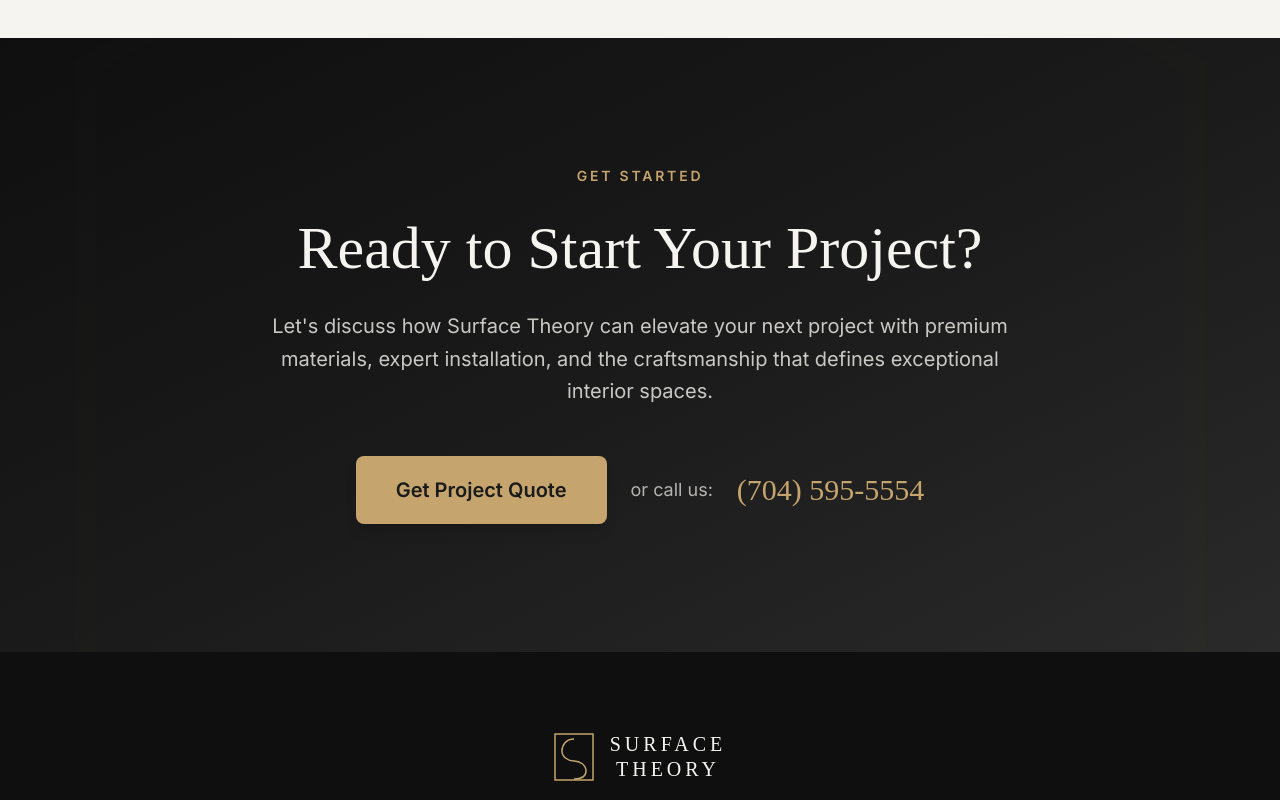
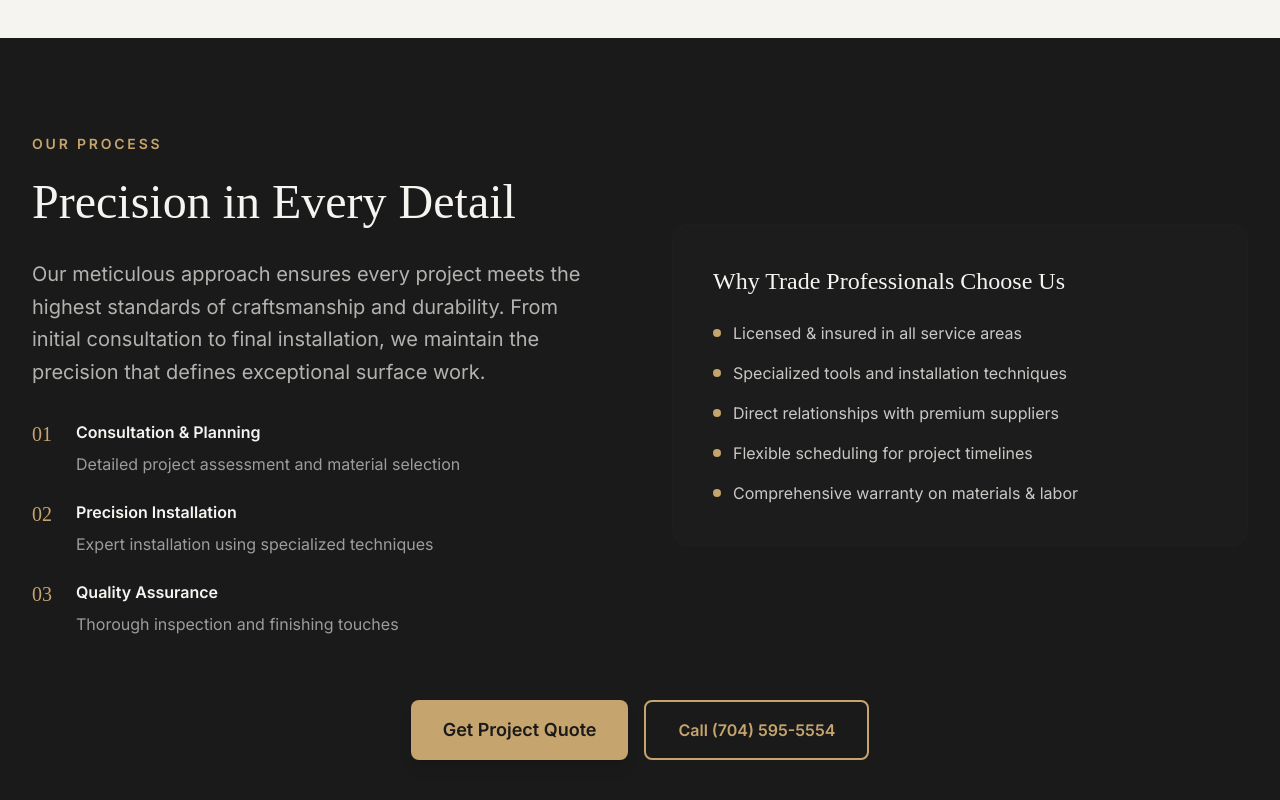
Before and after one commit to Landing-Pages-Websites/surface-theory-landing, a Next.js app: page / in a window 1280 px wide. Shown: the part 3140-3940 px from the top of the page. Built offline with nearby package versions, Linux system fonts and the light colour scheme.

Commit message:
Add 6th section with anchor (#about) and proper anchor IDs for all sections: #hero, #stats, #services, #testimonials, #about, #quote

```diff
--- a/src/app/page.tsx
+++ b/src/app/page.tsx
@@ -314,7 +314,7 @@ export default function SurfaceTheoryLanding() {
       </section>
 
       {/* Stats Section - Professional design */}
-      <section className="py-24 bg-surface-cream">
+      <section id="stats" className="py-24 bg-surface-cream">
         <div className="max-w-7xl mx-auto px-4 sm:px-6 lg:px-8">
           <div className="grid grid-cols-2 md:grid-cols-4 gap-12 text-center">
             {[
@@ -398,7 +398,7 @@ export default function SurfaceTheoryLanding() {
       </section>
 
       {/* Testimonials - Sophisticated layout */}
-      <section className="py-24 bg-surface-cream">
+      <section id="testimonials" className="py-24 bg-surface-cream">
         <div className="max-w-7xl mx-auto px-4 sm:px-6 lg:px-8">
           <Reveal>
             <div className="text-center mb-20">
@@ -445,6 +445,76 @@ export default function SurfaceTheoryLanding() {
           </div>
 
           <Reveal delay={600}>
+            <div className="text-center mt-16">
+              <div className="flex flex-col sm:flex-row gap-4 justify-center">
+                <a href="#quote" className="bg-brass text-surface-dark px-8 py-4 rounded-lg font-semibold text-lg hover:bg-brass-light transition-colors shadow-lg">
+                  Get Project Quote
+                </a>
+                <a href={PHONE_HREF} className="border-2 border-brass text-brass px-8 py-4 rounded-lg font-semibold hover:bg-brass hover:text-surface-dark transition-all">
+                  Call {PHONE}
+                </a>
+              </div>
+            </div>
+          </Reveal>
+        </div>
+      </section>
+
+      {/* About/Process Section */}
+      <section id="about" className="py-24 bg-surface-dark">
+        <div className="max-w-7xl mx-auto px-4 sm:px-6 lg:px-8">
+          <div className="grid lg:grid-cols-2 gap-16 items-center">
+            <Reveal>
+              <div>
+                <div className="text-brass text-sm font-semibold tracking-[0.2em] uppercase mb-6">Our Process</div>
+                <h2 className="font-serif text-4xl md:text-5xl text-surface-cream mb-8 font-light">
+                  Precision in Every Detail
+                </h2>
+                <p className="text-xl text-surface-cream/70 leading-relaxed mb-8">
+                  Our meticulous approach ensures every project meets the highest standards of craftsmanship
+                  and durability. From initial consultation to final installation, we maintain the precision
+                  that defines exceptional surface work.
+                </p>
+
+                <div className="space-y-6">
+                  {[
+                    { step: "01", title: "Consultation & Planning", desc: "Detailed project assessment and material selection" },
+                    { step: "02", title: "Precision Installation", desc: "Expert installation using specialized techniques" },
+                    { step: "03", title: "Quality Assurance", desc: "Thorough inspection and finishing touches" }
+                  ].map((item, index) => (
+                    <div key={item.step} className="flex gap-6">
+                      <div className="text-brass font-serif text-xl font-light">{item.step}</div>
+                      <div>
+                        <h3 className="text-surface-cream font-semibold mb-2">{item.title}</h3>
+                        <p className="text-surface-cream/60">{item.desc}</p>
+                      </div>
+                    </div>
+                  ))}
+                </div>
+              </div>
+            </Reveal>
+
+            <Reveal delay={200}>
+              <div className="bg-surface-light/20 p-8 lg:p-10 rounded-2xl border border-surface-light/20">
+                <h3 className="font-serif text-2xl text-surface-cream mb-6">Why Trade Professionals Choose Us</h3>
+                <div className="space-y-4">
+                  {[
+                    "Licensed & insured in all service areas",
+                    "Specialized tools and installation techniques",
+                    "Direct relationships with premium suppliers",
+                    "Flexible scheduling for project timelines",
+                    "Comprehensive warranty on materials & labor"
+                  ].map((benefit, index) => (
+                    <div key={index} className="flex items-start gap-3">
+                      <div className="w-2 h-2 bg-brass rounded-full mt-2 flex-shrink-0"></div>
+                      <span className="text-surface-cream/80">{benefit}</span>
+                    </div>
+                  ))}
+                </div>
+              </div>
+            </Reveal>
+          </div>
+
+          <Reveal delay={400}>
             <div className="text-center mt-16">
               <div className="flex flex-col sm:flex-row gap-4 justify-center">
                 <a href="#quote" className="bg-brass text-surface-dark px-8 py-4 rounded-lg font-semibold text-lg hover:bg-brass-light transition-colors shadow-lg">
```
